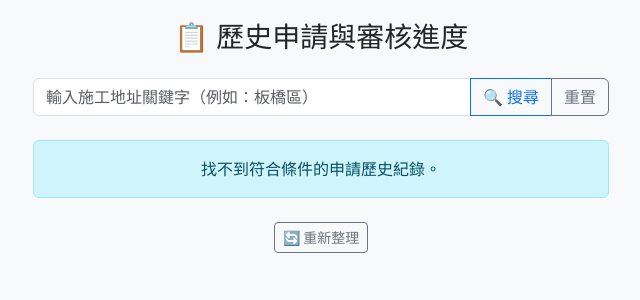
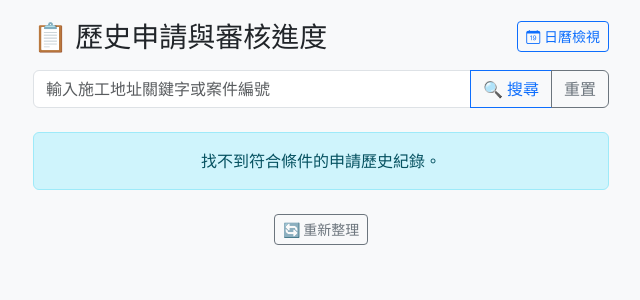
Before and after one commit to haobao811/ntpc-road-right, a Flask app: page /history-view in a window 1280 px wide. Shown: the top 300 px of the page, without its empty margins (319-959 px from the left). Run offline with Flask 3, Linux system fonts and the light colour scheme; data that the repository does not hold is empty; parts of the project's set-up code (start-up, migrations or seed data) failed here and were passed over.

Commit message:
feat: 新增歷史紀錄與行事曆視圖之間的雙向導航按鈕

```diff
--- a/templates/history.html
+++ b/templates/history.html
@@ -40,11 +40,17 @@
 
 <body>
     <div class="container" style="max-width: 600px;">
-        <h3 class="mb-4 text-center">📋 歷史申請與審核進度</h3>
+        <!-- 頂部標題與功能切換按鈕 -->
+        <div class="d-flex justify-content-between align-items-center mb-3">
+            <h3 class="mb-0">📋 歷史申請與審核進度</h3>
+            <a href="/calendar-view" class="btn btn-outline-primary btn-sm">
+                <i class="bi bi-calendar-date"></i> 日曆檢視
+            </a>
+        </div>
 
         <!-- 地址搜尋列 -->
         <div class="input-group mb-4">
-            <input type="text" id="search-input" class="form-control" placeholder="輸入施工地址關鍵字（例如：板橋區）"
+            <input type="text" id="search-input" class="form-control" placeholder="輸入施工地址關鍵字或案件編號"
                 onkeydown="if(event.key==='Enter') searchRecords()">
             <button class="btn btn-outline-primary" type="button" onclick="searchRecords()">🔍 搜尋</button>
             <button class="btn btn-outline-secondary" type="button" onclick="resetSearch()">重置</button>
```
Also changed, not shown: templates/calendar.html (+10 -4 lines).
